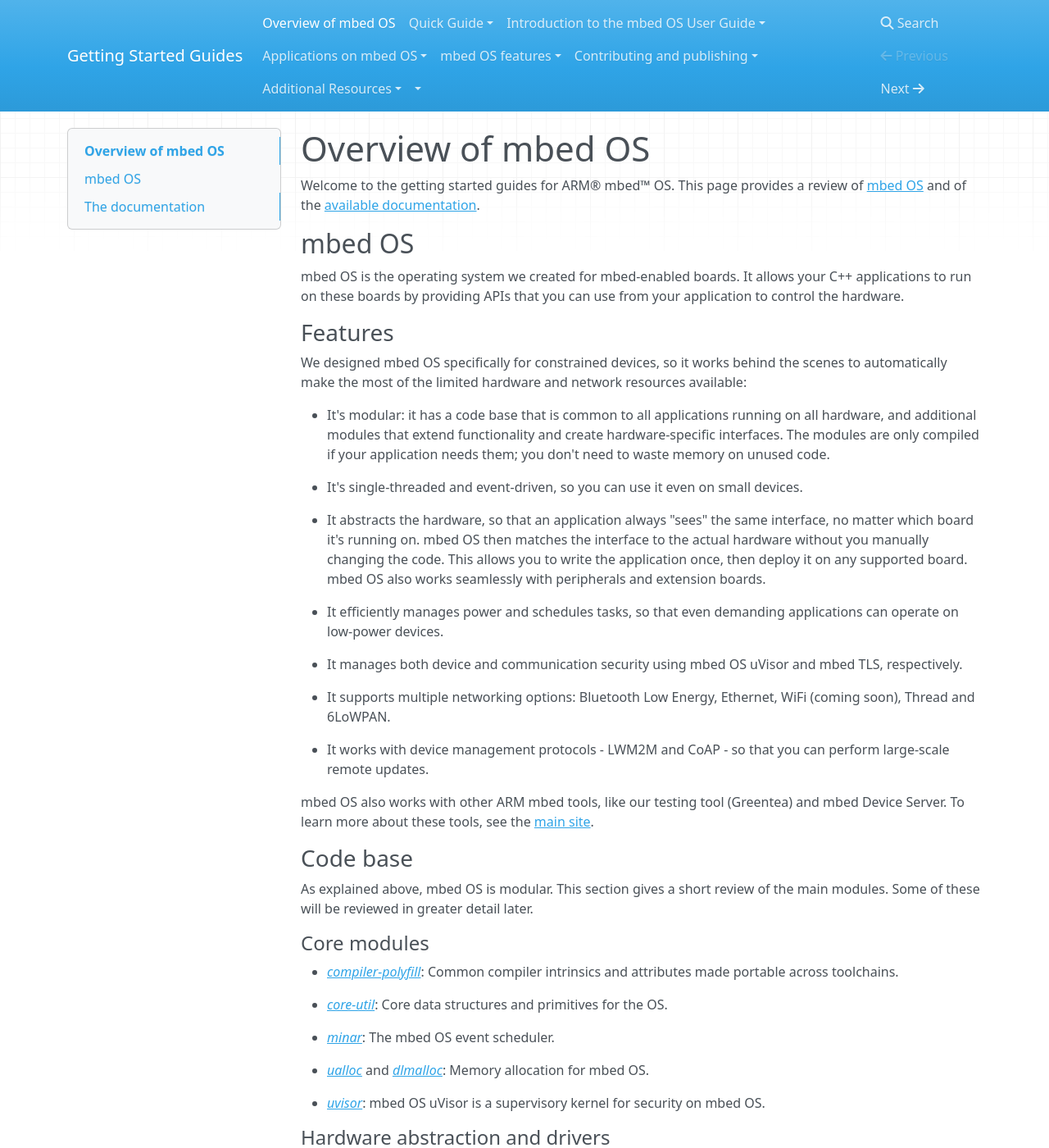
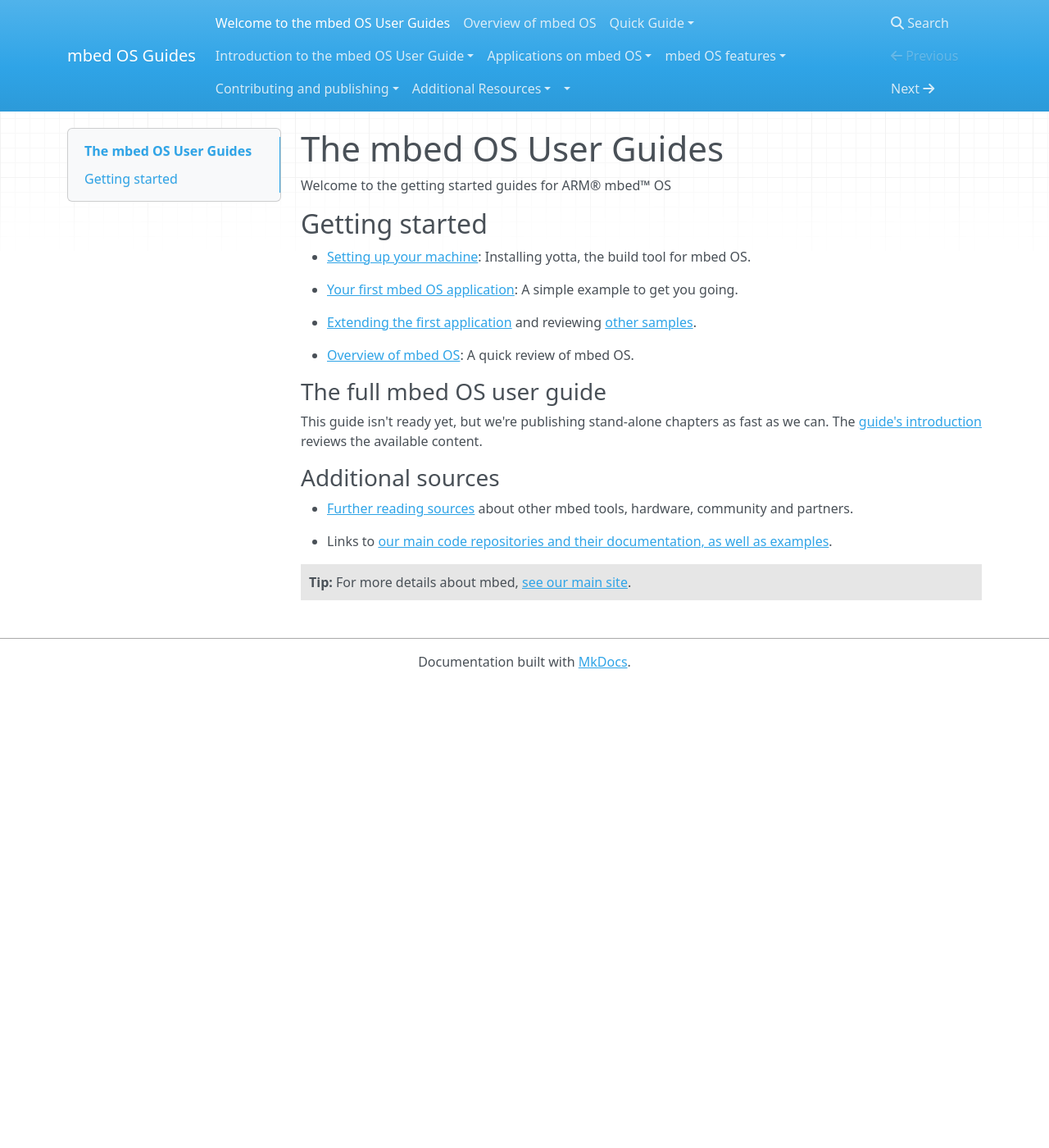
Before and after one commit to ARMmbed/GettingStartedmbedOS, an MkDocs documentation site: the page built from Docs/index.md, in a window 1280 px wide and 1400 px high. Shown: the whole window at 82% size. Built offline with MkDocs 1.6.1, drawn with Linux system fonts in a browser that asks for light colours; nearby versions of some CDN libraries; old or Windows-style settings are respelled for this version of MkDocs; some of the changed text lies outside the part shown.

Commit message:
New intro page

```diff
--- a/Docs/index.md
+++ b/Docs/index.md
@@ -1,109 +1,19 @@
-# Overview of mbed OS
+# The mbed OS User Guides
 
-Welcome to the getting started guides for ARM® mbed™ OS. This page provides a review of [mbed OS](#mbed-os) and of the [available documentation](#the-documentation).
+Welcome to the getting started guides for ARM® mbed™ OS
 
-## mbed OS
-
-mbed OS is the operating system we created for mbed-enabled boards. It allows your C++ applications to run on these boards by providing APIs that you can use from your application to control the hardware.
-
-### Features
-
-We designed mbed OS specifically for constrained devices, so it works behind the scenes to automatically make the most of the limited hardware and network resources available:
-
-* It's modular: it has a code base that is common to all applications running on all hardware, and additional modules that extend functionality and create hardware-specific interfaces. The modules are only compiled if your application needs them; you don't need to waste memory on unused code.
-
-* It's single-threaded and event-driven, so you can use it even on small devices.
-
-* It abstracts the hardware, so that an application always "sees" the same interface, no matter which board it's running on. mbed OS then matches the interface to the actual hardware without you manually changing the code. This allows you to write the application once, then deploy it on any supported board. mbed OS also works seamlessly with peripherals and extension boards.
-
-* It efficiently manages power and schedules tasks, so that even demanding applications can operate on low-power devices.
-
-* It manages both device and communication security using mbed OS uVisor and mbed TLS, respectively.
-
-* It supports multiple networking options: Bluetooth Low Energy, Ethernet, WiFi (coming soon), Thread and 6LoWPAN.
-
-* It works with device management protocols - LWM2M and CoAP - so that you can perform large-scale remote updates.
-
-mbed OS also works with other ARM mbed tools, like our testing tool (Greentea) and mbed Device Server. To learn more about these tools, see the [main site](https://www.mbed.com/en/).
-
-
-### Code base
-
-As explained above, mbed OS is modular. This section gives a short review of the main modules. Some of these will be reviewed in greater detail later.
-
-#### Core modules
-* [_compiler-polyfill_](https://github.com/ARMmbed/compiler-polyfill): Common compiler intrinsics and attributes made portable across toolchains.
-
-* [_core-util_](https://github.com/ARMmbed/core-util): Core data structures and primitives for the OS.
-
-* [_minar_](https://github.com/ARMmbed/minar): The mbed OS event scheduler.
-
-* [_ualloc_](https://github.com/ARMmbed/ualloc) and [_dlmalloc_](https://github.com/ARMmbed/dlmalloc): Memory allocation for mbed OS.
-
-* [_uvisor_](https://github.com/ARMmbed/uvisor): mbed OS uVisor is a supervisory kernel for security on mbed OS.
-
-#### Hardware abstraction and drivers
-
-* [_mbed-drivers_](https://github.com/ARMmbed/mbed-drivers): Abstract drivers for common hardware peripherals and communications interfaces such as SPI and I2C. Provides a higher level interface than the mbed HAL; these are the APIs that applications should use.
-
-* [_cmsis-core_](https://github.com/ARMmbed/cmsis-core): ARM's official low level hardware abstraction for Cortex-M.
-
-* [_mbed-hal_](https://github.com/ARMmbed/mbed-hal): The mbed Hardware Abstraction Layer (HAL).
-
-#### Networking and connectivity
-
-* [_ble_](https://github.com/ARMmbed/ble): APIs for using Bluetooth Low Energy.
-
-* [_mbed-mesh-api_](https://github.com/ARMmbed/mbed-mesh-api): APIs for initialising and using the mesh network.
-
-* [_mbedtls_](https://github.com/ARMmbed/mbedtls): mbed TLS, the SSL/TLS stack (including cryptographic and certificates handling functionality).
-
-* [_sal_](https://github.com/ARMmbed/sal): The mbed OS socket abstraction layer (SAL). Provides a common interface for networking stacks from ARM and partners.
-
-* [_sal-stack-nanostack_](https://github.com/ARMmbed/sal-stack-nanostack): Our IPv6/6LoWPAN stack.
-
-* [_sockets_](https://github.com/ARMmbed/sockets): High level portable socket layer (sitting on top of the SAL).
-
-#### mbed Client
-
-* [_mbed-client-c_](https://github.com/ARMmbed/mbed-client-c): Core library in C.
-
-* [_mbed-client_](https://github.com/ARMmbed/mbed-client): C++ API (use this one rather than the C one, as it's much easier to use correctly).
-
-* [_mbed-client-mbed-os_](https://github.com/ARMmbed/mbed-client-mbed-os): mbed OS-specific implementation for mbed Client.
-
-* [_mbed-client-mbedtls_](https://github.com/ARMmbed/mbed-client-mbed-tls): mbed TLS-specific implementation for mbed Client.
-
-### mbed OS and yotta
-
-yotta is the build system we use for mbed OS. We'll get into the details of it [later](Full_Guide/app_on_yotta.md), but what you need to understand at this point is that mbed OS applications cannot be built without yotta.
-
-yotta combines our code (application) with the mbed OS code-base and any other module (reusable library) that we may need. To tell yotta what our application needs, we add a list of dependencies to each application we write. The easiest way to add mbed OS to our application when we build it is to describe the component ``mbed-drivers`` as a dependency of our application, because ``mbed-drivers`` has most other components as its own dependencies, so yotta will build what we need.
-
-<span style="background-color:#E6E6E6;  border:1px solid #000;display:block; height:100%; padding:10px">**Tip:** Some components must be manually included; we'll tell you about that when we review them in this guide.</span>
-
-What this all means is that to build applications that can run on top of mbed OS, you need:
-
-* yotta.
-
-* mbed OS modules and optional additional libraries, which yotta gets for you.
-
-* Your own application code.
-
-<span style="display:block; text-align:center; padding:5px; border:1px solid #000;">
-![](Full_Guide/Images/mbed_OS_app.png)</span>
-
-<span style="background-color:#E6E6E6;  border:1px solid #000;display:block; height:100%; padding:10px">**Note:** IDE support is not available yet. If you're interested in a particular IDE, talk to us on [the forum](http://forums.mbed.com).</span>
-
-## The documentation
-
-### The quick guides
+## Getting started
 
 * [Setting up your machine](installation.md): Installing yotta, the build tool for mbed OS.
 
 * [Your first mbed OS application](FirstProjectmbedOS.md): A simple example to get you going.
 
-### The mbed OS user guide
+* [Extending the first application](Extended_LED.md) and reviewing [other samples](GetTheCode).
+
+* [Overview of mbed OS](about_mbed_os.md): A quick review of mbed OS.
+
+
+### The full mbed OS user guide
 
 This guide isn't ready yet, but we're publishing stand-alone chapters as fast as we can. The [guide's introduction](Full_Guide/guide_index.md) reviews the available content.
 
@@ -113,4 +23,4 @@ This guide isn't ready yet, but we're publishing stand-alone chapters as fast as
 
 * Links to [our main code repositories and their documentation, as well as examples](GetTheCode.md).
 
-<span style="background-color:#E6E6E6;  border:1px solid #000;display:block; height:100%; padding:10px">**Tip:** For more details about mbed, start [here](http://mbed.com/en/about-mbed/what-mbed/).</span>
+<span style="background-color:#E6E6E6;  border:1px solid #000;display:block; height:100%; padding:10px">**Tip:** For more details about mbed, [see our main site](http://mbed.com/en/about-mbed/what-mbed/).</span>
--- a/mkdocs.yml
+++ b/mkdocs.yml
@@ -1,16 +1,17 @@
-site_name: Getting Started Guides
+site_name: mbed OS Guides
 
 docs_dir: Docs
 
 pages:
-- ['index.md','Overview of mbed OS']
+- ['index.md','Welcome to the mbed OS User Guides']
+- ['about_mbed_os.md','Overview of mbed OS']
 - ['installation.md', 'Quick Guide', 'Installation']
 - ['FirstProjectmbedOS.md', 'Quick Guide', 'Blinky - your first application']
 - ['Extended_LED.md', 'Quick Guide', 'Extending Blinky']
+- ['GetTheCode.md', 'Quick Guide', 'Additional examples and code']
 - ['Full_Guide/guide_index.md', 'Introduction to the mbed OS User Guide', 'Introduction']
 - ['Full_Guide/app_on_yotta.md', 'Applications on mbed OS', 'mbed OS applications with yotta']
 - ['Full_Guide/app_on_mbed_os.md', 'Applications on mbed OS', 'Writing applications for mbed OS']
-- ['GetTheCode.md', 'Applications on mbed OS', 'Additional examples and code']
 - ['Full_Guide/Interfacing.md', 'mbed OS features', 'Interfacing to hardware']
 - ['Full_Guide/Debugging.md', 'mbed OS features', 'Debugging mbed OS applications']
 - ['Full_Guide/mbed_tls.md', 'mbed OS features', 'Security with mbed TLS']
```
Also changed, not shown: Docs/about_mbed_os.md (added, +96 -0 lines).
